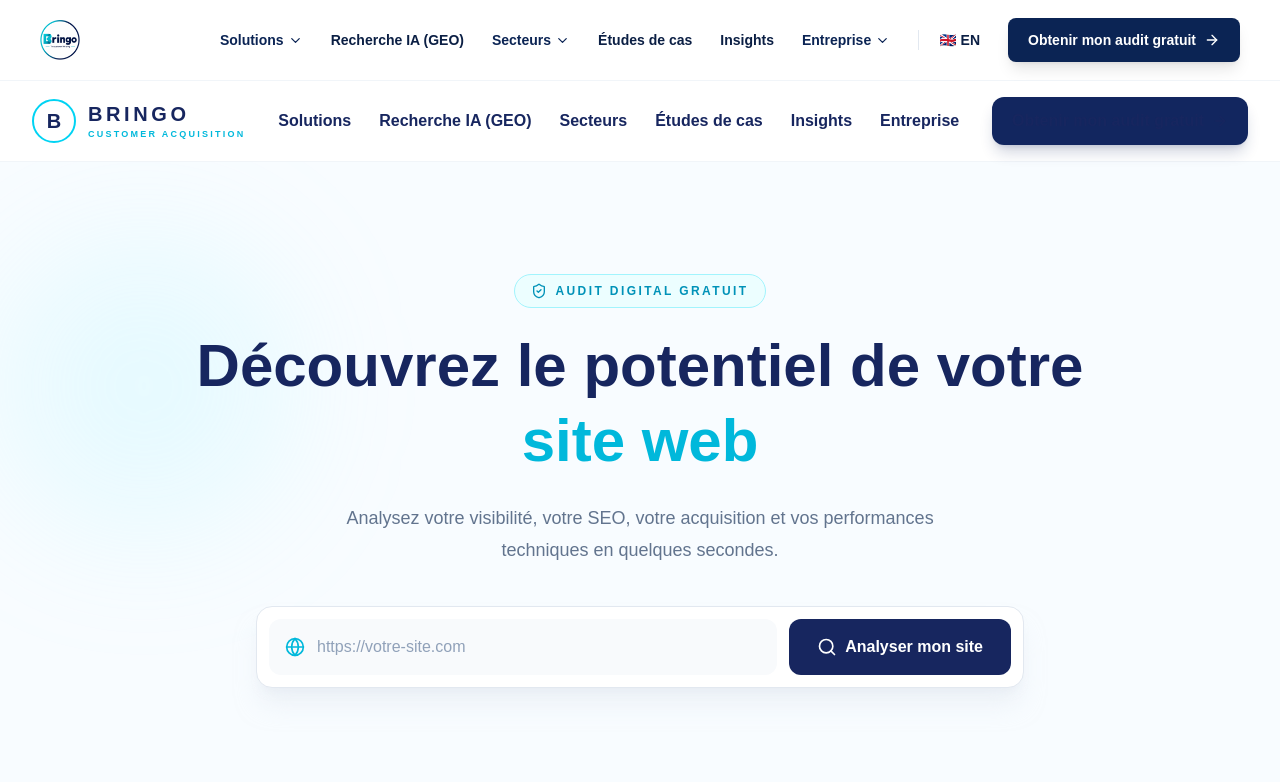
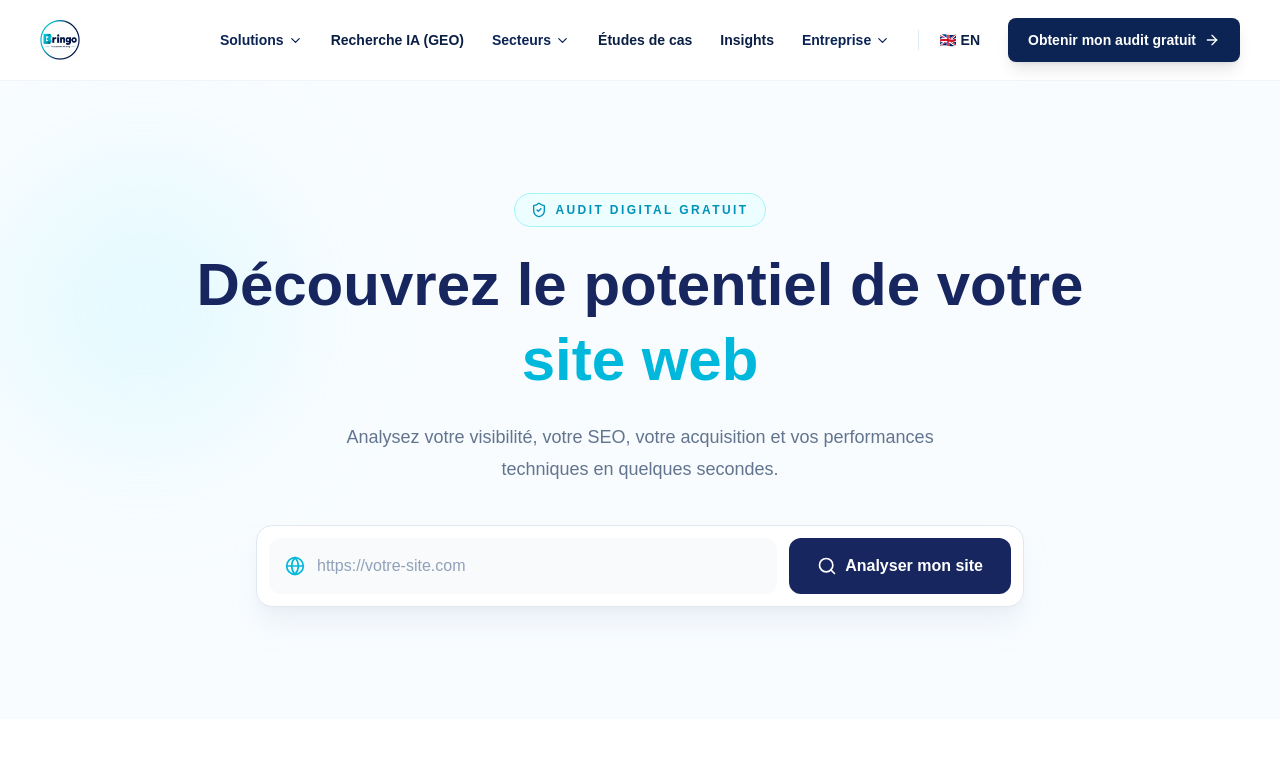
Before and after one commit to hajaratlassi/bringo, a Next.js app: page /fr/audit in a window 1280 px wide. Shown: the top 782 px of the page. Built offline with nearby package versions, Linux system fonts and the light colour scheme.

Commit message:
fix: remove duplicate audit navbar

```diff
--- a/app/fr/audit/page.tsx
+++ b/app/fr/audit/page.tsx
@@ -36,33 +36,35 @@ type AuditResult = {
 };
 
 const CHECK_LABELS: Record<string, string> = {
-  title: "Balise Title",
+  title: "Title SEO",
   metaDescription: "Meta description",
   description: "Meta description",
-  h1: "Structure H1",
-  h1Count: "Structure H1",
-  imagesAlt: "Images avec attribut ALT",
-  imageAlt: "Images avec attribut ALT",
-  alt: "Images avec attribut ALT",
+  h1: "H1 principal",
+  h1Count: "H1 principal",
+  imagesAlt: "Images avec ALT",
+  imageAlt: "Images avec ALT",
+  alt: "Images avec ALT",
   links: "Liens internes",
   internalLinks: "Liens internes",
-  https: "Connexion HTTPS",
-  ssl: "Connexion HTTPS",
-  canonical: "URL canonique",
+  https: "HTTPS",
+  ssl: "HTTPS",
+  canonical: "URL Canonical",
   robots: "Robots.txt",
   robotsTxt: "Robots.txt",
   sitemap: "Sitemap XML",
   sitemapXml: "Sitemap XML",
+  language: "Langue HTML",
+  htmlLang: "Langue HTML",
 };
 
 const CHECK_LABELS_BY_INDEX = [
-  "Balise Title",
+  "HTTPS",
+  "Title SEO",
   "Meta description",
-  "Structure H1",
-  "Images avec attribut ALT",
-  "Liens internes",
-  "Connexion HTTPS",
-  "URL canonique",
+  "H1 principal",
+  "Images avec ALT",
+  "URL Canonical",
+  "Langue HTML",
   "Robots.txt",
   "Sitemap XML",
 ];
@@ -89,7 +91,8 @@ function getCheckLabel(check: AuditCheck, index: number) {
     return title;
   }
 
-  const key = typeof check?.key === "string" ? check.key.trim() : "";
+  const key =
+    typeof check?.key === "string" ? check.key.trim() : "";
 
   if (key && CHECK_LABELS[key]) {
     return CHECK_LABELS[key];
@@ -140,7 +143,8 @@ function isCheckPassed(check: AuditCheck) {
     status === "passed" ||
     status === "success" ||
     status === "good" ||
-    status === "ok"
+    status === "ok" ||
+    status === "correct"
   );
 }
 
@@ -170,7 +174,9 @@ export default function AuditPage() {
   const [error, setError] = useState("");
   const [result, setResult] = useState<AuditResult | null>(null);
 
-  async function handleSubmit(event: FormEvent<HTMLFormElement>) {
+  async function handleSubmit(
+    event: FormEvent<HTMLFormElement>
+  ) {
     event.preventDefault();
 
     setError("");
@@ -217,30 +223,30 @@ export default function AuditPage() {
         );
       }
 
-      const audit =
-        data?.audit ??
-        data?.result ??
-        data;
+      const audit = data?.audit ?? data?.result ?? data;
 
       setResult({
         score:
           typeof audit?.score === "number"
             ? audit.score
             : 0,
+
         status:
           typeof audit?.status === "string"
             ? audit.status
             : "",
+
         summary:
           typeof audit?.summary === "string"
             ? audit.summary
             : "",
+
         website:
-          audit?.website ??
-          url,
+          audit?.website ?? url,
+
         finalUrl:
-          audit?.finalUrl ??
-          url,
+          audit?.finalUrl ?? url,
+
         checks: Array.isArray(audit?.checks)
           ? audit.checks
           : [],
@@ -272,95 +278,13 @@ export default function AuditPage() {
 
   return (
     <main className="min-h-screen bg-white text-[#17265f]">
-      {/* NAVBAR */}
-      <header className="sticky top-0 z-50 border-b border-slate-100 bg-white/95 backdrop-blur">
-        <div className="mx-auto flex max-w-7xl items-center justify-between px-5 py-4 lg:px-8">
-          <Link
-            href="/fr"
-            className="flex items-center gap-3"
-          >
-            <div className="flex h-11 w-11 items-center justify-center rounded-full border-2 border-cyan-400 bg-white text-xl font-black text-[#17265f]">
-              B
-            </div>
-
-            <div>
-              <div className="text-xl font-black tracking-[0.18em] text-[#17265f]">
-                BRINGO
-              </div>
-
-              <div className="text-[9px] font-bold uppercase tracking-[0.25em] text-cyan-500">
-                Customer Acquisition
-              </div>
-            </div>
-          </Link>
-
-          <nav className="hidden items-center gap-7 lg:flex">
-            <Link
-              href="/fr/solutions"
-              className="font-semibold text-[#17265f] transition hover:text-cyan-500"
-            >
-              Solutions
-            </Link>
-
-            <Link
-              href="/fr/solutions/ai-search"
-              className="font-semibold text-[#17265f] transition hover:text-cyan-500"
-            >
-              Recherche IA (GEO)
-            </Link>
-
-            <Link
-              href="/fr/industries"
-              className="font-semibold text-[#17265f] transition hover:text-cyan-500"
-            >
-              Secteurs
-            </Link>
-
-            <Link
-              href="/fr/case-studies"
-              className="font-semibold text-[#17265f] transition hover:text-cyan-500"
-            >
-              Études de cas
-            </Link>
-
-            <Link
-              href="/fr/insights"
-              className="font-semibold text-[#17265f] transition hover:text-cyan-500"
-            >
-              Insights
-            </Link>
-
-            <Link
-              href="/fr/company"
-              className="font-semibold text-[#17265f] transition hover:text-cyan-500"
-            >
-              Entreprise
-            </Link>
-          </nav>
-
-          <Link
-            href="/fr/audit"
-            className="hidden items-center gap-2 rounded-xl bg-[#12265f] px-5 py-3 font-bold text-white shadow-lg shadow-[#12265f]/20 transition hover:-translate-y-0.5 lg:flex"
-          >
-            Obtenir mon audit gratuit
-            <ArrowRight className="h-4 w-4" />
-          </Link>
-
-          <button
-            type="button"
-            className="rounded-xl border border-slate-200 p-3 lg:hidden"
-            aria-label="Menu"
-          >
-            <span className="text-xl">☰</span>
-          </button>
-        </div>
-      </header>
 
       {/* HERO */}
       <section className="relative overflow-hidden bg-[#f8fcff] px-5 py-20 lg:px-8 lg:py-28">
         <div className="absolute left-0 top-20 h-72 w-72 rounded-full bg-cyan-200/20 blur-3xl" />
 
         <div className="relative mx-auto max-w-5xl text-center">
+
           <div className="mb-5 inline-flex items-center gap-2 rounded-full border border-cyan-200 bg-cyan-50 px-4 py-2 text-xs font-bold uppercase tracking-[0.2em] text-cyan-600">
             <ShieldCheck className="h-4 w-4" />
             Audit digital gratuit
@@ -385,6 +309,7 @@ export default function AuditPage() {
             className="mx-auto mt-10 max-w-3xl"
           >
             <div className="flex flex-col gap-3 rounded-2xl border border-slate-200 bg-white p-3 shadow-xl shadow-slate-200/50 sm:flex-row">
+
               <div className="flex flex-1 items-center gap-3 rounded-xl bg-slate-50 px-4">
                 <Globe className="h-5 w-5 shrink-0 text-cyan-500" />
 
@@ -432,6 +357,7 @@ export default function AuditPage() {
       {result && (
         <section className="bg-white px-5 py-16 lg:px-8">
           <div className="mx-auto max-w-5xl">
+
             {/* WEBSITE */}
             <div className="mb-8 text-center">
               <p className="text-sm font-bold uppercase tracking-[0.18em] text-cyan-500">
@@ -447,7 +373,9 @@ export default function AuditPage() {
 
             {/* SCORE */}
             <div className="overflow-hidden rounded-3xl bg-[#172b68] p-8 text-white shadow-2xl sm:p-12">
+
               <div className="text-center">
+
                 <div className="relative mx-auto flex h-44 w-44 items-center justify-center rounded-full border-[12px] border-cyan-400">
                   <div className="text-center">
                     <div className="text-5xl font-black">
@@ -472,13 +400,16 @@ export default function AuditPage() {
                   {result.summary ||
                     "Votre site présente plusieurs opportunités importantes pour améliorer votre visibilité, votre conversion et votre acquisition."}
                 </p>
+
               </div>
 
-              {/* CHECK SUMMARY */}
+              {/* SUMMARY */}
               {checks.length > 0 && (
                 <div className="mt-10 grid gap-4 sm:grid-cols-2">
+
                   <div className="rounded-2xl bg-white/10 p-5">
                     <div className="flex items-center gap-3">
+
                       <CheckCircle2 className="h-6 w-6 text-emerald-400" />
 
                       <div>
@@ -490,11 +421,13 @@ export default function AuditPage() {
                           Points corrects
                         </p>
                       </div>
+
                     </div>
                   </div>
 
                   <div className="rounded-2xl bg-white/10 p-5">
                     <div className="flex items-center gap-3">
+
                       <AlertTriangle className="h-6 w-6 text-yellow-400" />
 
                       <div>
@@ -506,19 +439,23 @@ export default function AuditPage() {
                           Points à améliorer
                         </p>
                       </div>
+
                     </div>
                   </div>
+
                 </div>
               )}
 
-              {/* CHECKS */}
+              {/* DETAILED CHECKS */}
               {checks.length > 0 && (
                 <div className="mt-10 rounded-3xl border border-cyan-400/40 bg-[#20366f] p-5 sm:p-7">
+
                   <h3 className="mb-5 text-xl font-black text-cyan-400">
                     Analyse détaillée
                   </h3>
 
                   <div className="space-y-3">
+
                     {checks.map((check, index) => {
                       const passed = isCheckPassed(check);
 
@@ -527,7 +464,9 @@ export default function AuditPage() {
                           key={`${check.key ?? "check"}-${index}`}
                           className="flex items-center justify-between gap-4 rounded-xl bg-white/10 px-4 py-4"
                         >
+
                           <div className="flex min-w-0 items-center gap-3">
+
                             {passed ? (
                               <CheckCircle2 className="h-5 w-5 shrink-0 text-emerald-400" />
                             ) : (
@@ -535,6 +474,7 @@ export default function AuditPage() {
                             )}
 
                             <div className="min-w-0">
+
                               <p className="font-semibold text-white">
                                 {getCheckLabel(check, index)}
                               </p>
@@ -542,6 +482,7 @@ export default function AuditPage() {
                               <p className="mt-1 text-xs text-white/60">
                                 {getCheckDescription(check)}
                               </p>
+
                             </div>
                           </div>
 
@@ -556,9 +497,11 @@ export default function AuditPage() {
                               ? "Correct"
                               : "À améliorer"}
                           </span>
+
                         </div>
                       );
                     })}
+
                   </div>
                 </div>
               )}
@@ -569,10 +512,12 @@ export default function AuditPage() {
                   par l'analyse.
                 </div>
               )}
+
             </div>
 
             {/* CTA */}
             <div className="mt-10 rounded-3xl border border-slate-200 bg-slate-50 p-8 text-center">
+
               <h3 className="text-2xl font-black text-[#17265f]">
                 Vous voulez aller plus loin ?
               </h3>
@@ -590,7 +535,9 @@ export default function AuditPage() {
                 Parler à un expert
                 <ArrowRight className="h-4 w-4" />
               </Link>
+
             </div>
+
           </div>
         </section>
       )}
@@ -598,8 +545,11 @@ export default function AuditPage() {
       {/* EMPTY STATE */}
       {!result && !loading && (
         <section className="px-5 py-16 lg:px-8">
+
           <div className="mx-auto grid max-w-6xl gap-6 md:grid-cols-3">
+
             <div className="rounded-2xl border border-slate-200 bg-white p-7 shadow-sm">
+
               <div className="mb-5 flex h-12 w-12 items-center justify-center rounded-xl bg-cyan-50">
                 <Search className="h-6 w-6 text-cyan-500" />
               </div>
@@ -612,9 +562,11 @@ export default function AuditPage() {
                 Vérifiez les éléments qui influencent la
                 visibilité de votre site.
               </p>
+
             </div>
 
             <div className="rounded-2xl border border-slate-200 bg-white p-7 shadow-sm">
+
               <div className="mb-5 flex h-12 w-12 items-center justify-center rounded-xl bg-indigo-50">
                 <Globe className="h-6 w-6 text-indigo-500" />
               </div>
@@ -627,9 +579,11 @@ export default function AuditPage() {
                 Analysez les principaux éléments techniques
                 de votre référencement.
               </p>
+
             </div>
 
             <div className="rounded-2xl border border-slate-200 bg-white p-7 shadow-sm">
+
               <div className="mb-5 flex h-12 w-12 items-center justify-center rounded-xl bg-emerald-50">
                 <ShieldCheck className="h-6 w-6 text-emerald-500" />
               </div>
@@ -642,20 +596,26 @@ export default function AuditPage() {
                 Identifiez les opportunités d'amélioration de
                 votre présence digitale.
               </p>
+
             </div>
+
           </div>
+
         </section>
       )}
 
       {/* FOOTER */}
       <footer className="border-t border-slate-100 bg-white px-5 py-10">
+
         <div className="mx-auto flex max-w-7xl flex-col items-center justify-between gap-5 text-sm text-slate-500 md:flex-row">
+
           <p>
             © {new Date().getFullYear()} BRINGO. Tous droits
             réservés.
           </p>
 
           <div className="flex gap-5">
+
             <Link
               href="/fr/privacy"
               className="hover:text-[#17265f]"
@@ -669,9 +629,13 @@ export default function AuditPage() {
             >
               Conditions
             </Link>
+
           </div>
+
         </div>
+
       </footer>
+
     </main>
   );
 }
```
